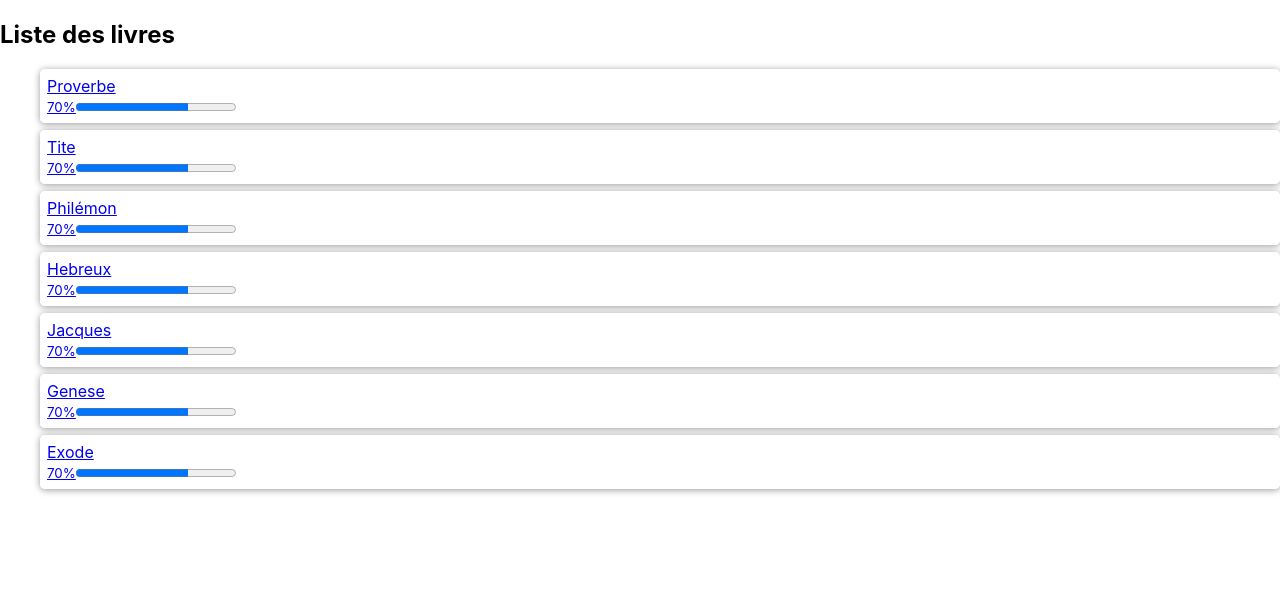
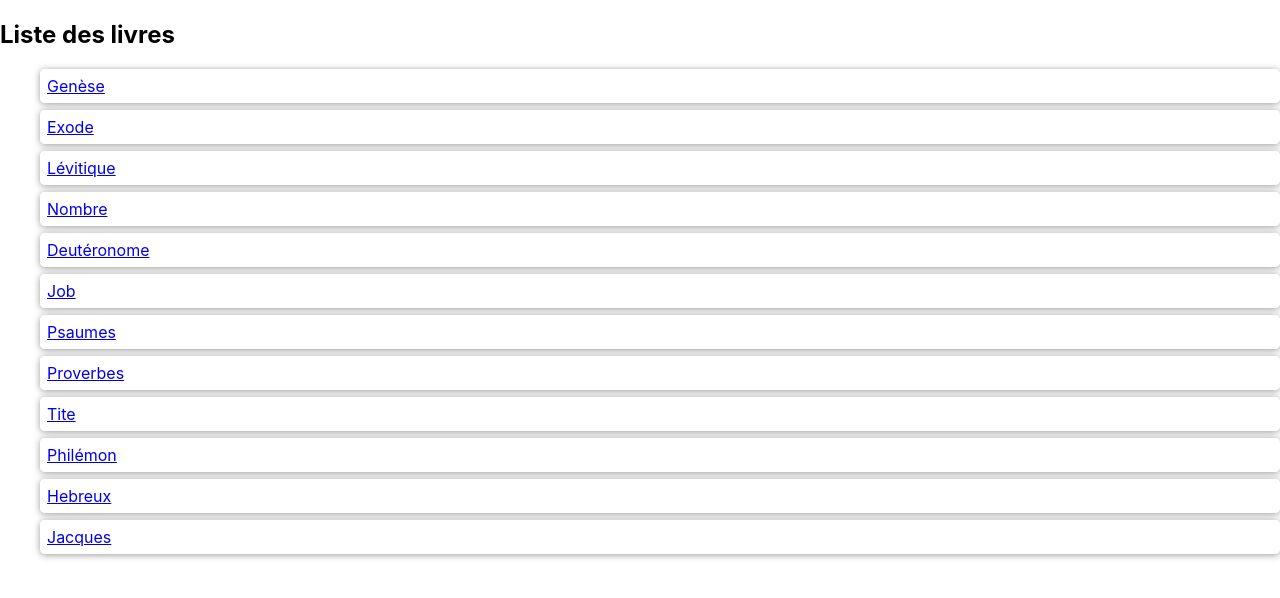
Before and after one commit to kaliacad/bible-tracker, a React (Create React App) app: page / in a window 1280 px wide. Shown: the top 598 px of the page. Built offline with nearby package versions, Linux system fonts and the light colour scheme.

Commit message:
feat: use localstorage to store tracked book read

```diff
--- a/src/components/BookDetails.js
+++ b/src/components/BookDetails.js
@@ -6,9 +6,9 @@ export default function BookDetails() {
   const { slug } = useParams()
   const book = books.find(item => item.id == slug)
   const chapters = Array.from({ length: book.chapter }, (value, idx) => idx + 1)
+  const localStorageKey = book.title
 
-  const [selecteds, setSelecteds] = useState([])
-
+  const [selecteds, setSelecteds] = useState(localStorage.hasOwnProperty(localStorageKey) ? JSON.parse(localStorage.getItem(localStorageKey)) : [])
   const COLORS = {
     selected: 'rgb(254 245 231)',
   }
@@ -18,10 +18,13 @@ export default function BookDetails() {
     if (selecteds.includes(chap)) {
       const myChaps = selecteds.filter(el => el !== chap)
       setSelecteds(myChaps)
-
+      localStorage.setItem(localStorageKey, JSON.stringify(myChaps))
     }
 
-    else setSelecteds(prev => [...prev, chap])
+    else {
+      setSelecteds(prev => [...prev, chap])
+      localStorage.setItem(localStorageKey, JSON.stringify([...selecteds, chap]))
+    }
 
   }
 
@@ -49,8 +52,8 @@ export default function BookDetails() {
                   backgroundColor: selecteds.includes(chap) ? COLORS.selected : '',
                   cursor: 'pointer'
                 }}
-                onClick={() => handleClick(chap)}
-                key={(idx + 1).toString()}
+                onClick={ () => handleClick(chap) }
+                key={( idx + 1).toString() }
               >
                 {chap}
               </div>)
--- a/src/components/BookList.js
+++ b/src/components/BookList.js
@@ -16,9 +16,7 @@ export default function BookList() {
           cursor: 'pointer'
         }}
       >
-        {book.title} <br />
-        <label for="file"><small>70%</small></label>
-        <progress id="file" max="100" value="70"> 70% </progress>
+        {book.title}
       </li>
     </Link>
   );
--- a/src/data/books.js
+++ b/src/data/books.js
@@ -1,9 +1,14 @@
 export const books = [
-    { title: 'Proverbe', chapter: 50, id: 1 },
+  { title: 'Genèse', chapter: 50, id: 1 },
+  { title: 'Exode', chapter: 40, id: 2 },
+  { title: 'Lévitique', chapter: 27, id: 3 },
+  { title: 'Nombre', chapter: 36, id: 4 },
+  { title: 'Deutéronome', chapter: 34, id: 5 },
+  { title: 'Job', chapter: 42, id: 6 },
+  { title: 'Psaumes', chapter: 150, id: 7 },
+    { title: 'Proverbes', chapter: 50, id: 8 },
     { title: 'Tite', chapter: 3, id: 2 },
-    { title: 'Philémon', chapter: 1, id: 3 },
-    { title: 'Hebreux', chapter: 25, id: 4 },
-    { title: 'Jacques', chapter: 5, id: 5 },
-    { title: 'Genese', chapter: 40, id: 6 },
-    { title: 'Exode', chapter: 36, id: 7 },
+    { title: 'Philémon', chapter: 1, id: 9 },
+    { title: 'Hebreux', chapter: 25, id: 10 },
+    { title: 'Jacques', chapter: 5, id: 11 },
   ];
```
